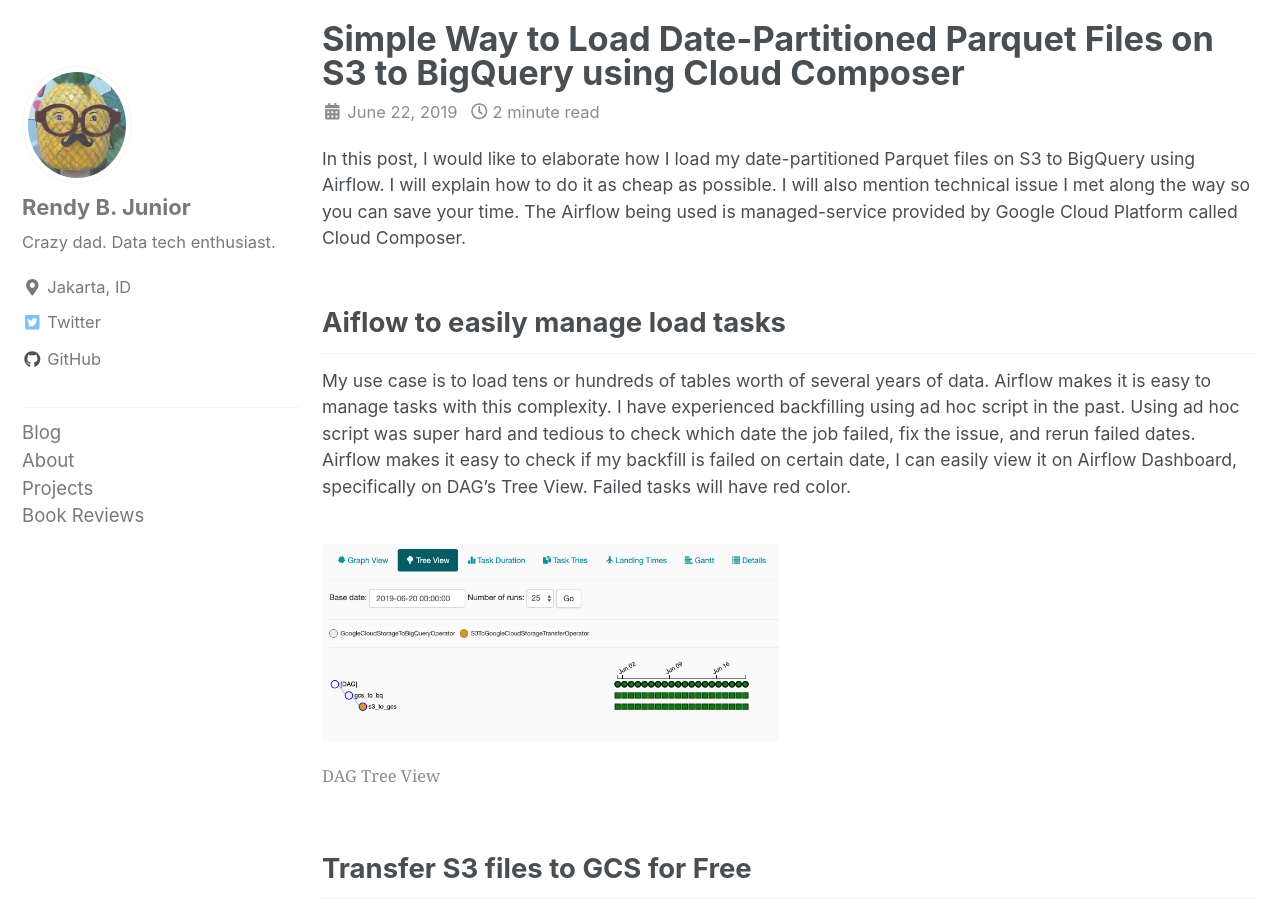
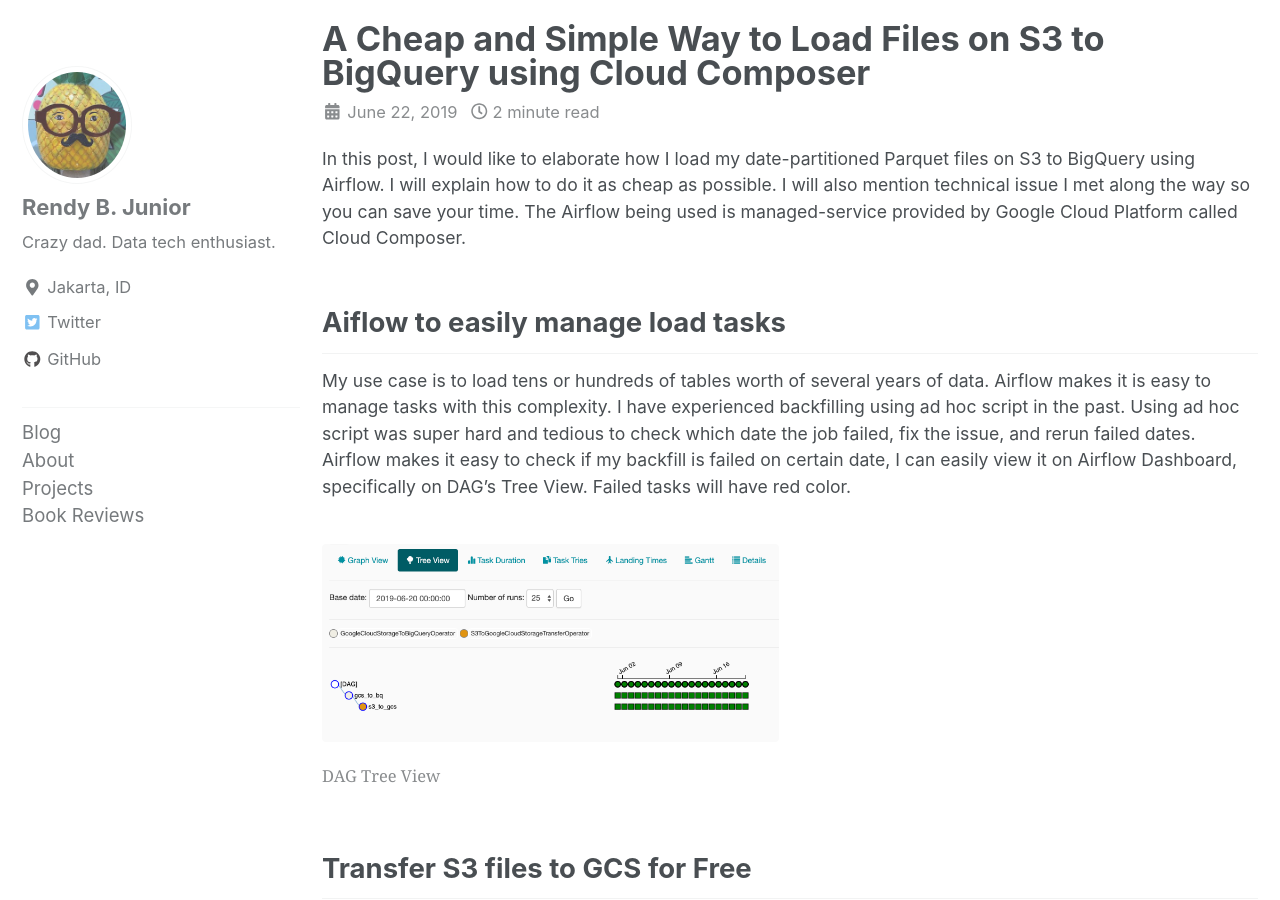
Before and after one commit to rendybjunior/rendyistyping, a Jekyll site: the page built from _posts/2019-06-22-s3-to-bq.md, in a window 1280 px wide and 900 px high. Built offline with Jekyll 4.4.1, drawn with Linux system fonts in a browser that asks for light colours; cached includes are drawn as plain includes; nearby versions of some CDN libraries; comment, search, counter and statistics services are not loaded.

Commit message:
change title

```diff
--- a/_posts/2019-06-22-s3-to-bq.md
+++ b/_posts/2019-06-22-s3-to-bq.md
@@ -1,5 +1,5 @@
 ---
-title: "Simple Way to Load Date-Partitioned Parquet Files on S3 to BigQuery using Cloud Composer"
+title: "A Cheap and Simple Way to Load Files on S3 to BigQuery using Cloud Composer"
 date: 2019-06-22
 category: Data Engineering
 tags: [airflow, composer, gcp, bigquery, gcs, s3]
```
